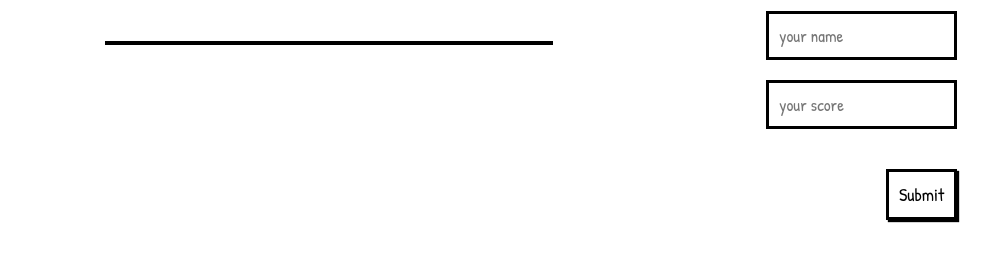
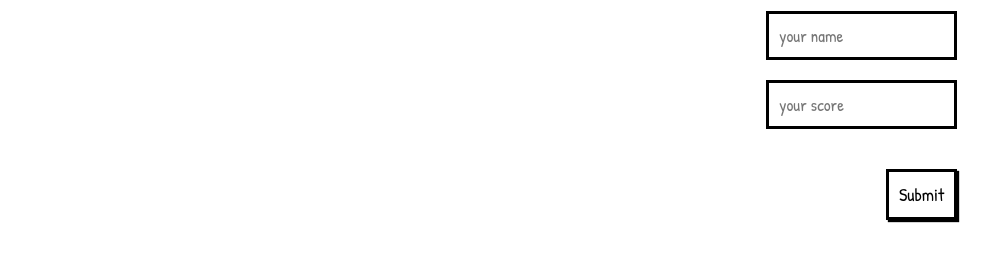
Before and after one commit to JoyTaribagshaw/Leaderboard-Project, a website built with webpack: page src/index.html in a window 1280 px wide. Shown: the part 198-460 px from the top of the page, without its empty margins (109-1100 px from the left). Built offline with nearby package versions, Linux system fonts and the light colour scheme.

Commit message:
Update css file

```diff
--- a/src/index.css
+++ b/src/index.css
@@ -34,6 +34,10 @@ body {
   list-style-type: none;
   font-size: 20px;
   font-family: 'Patrick Hand', cursive;
+}
+
+.no-border {
+  border: none;
 }
 
 form {
```
